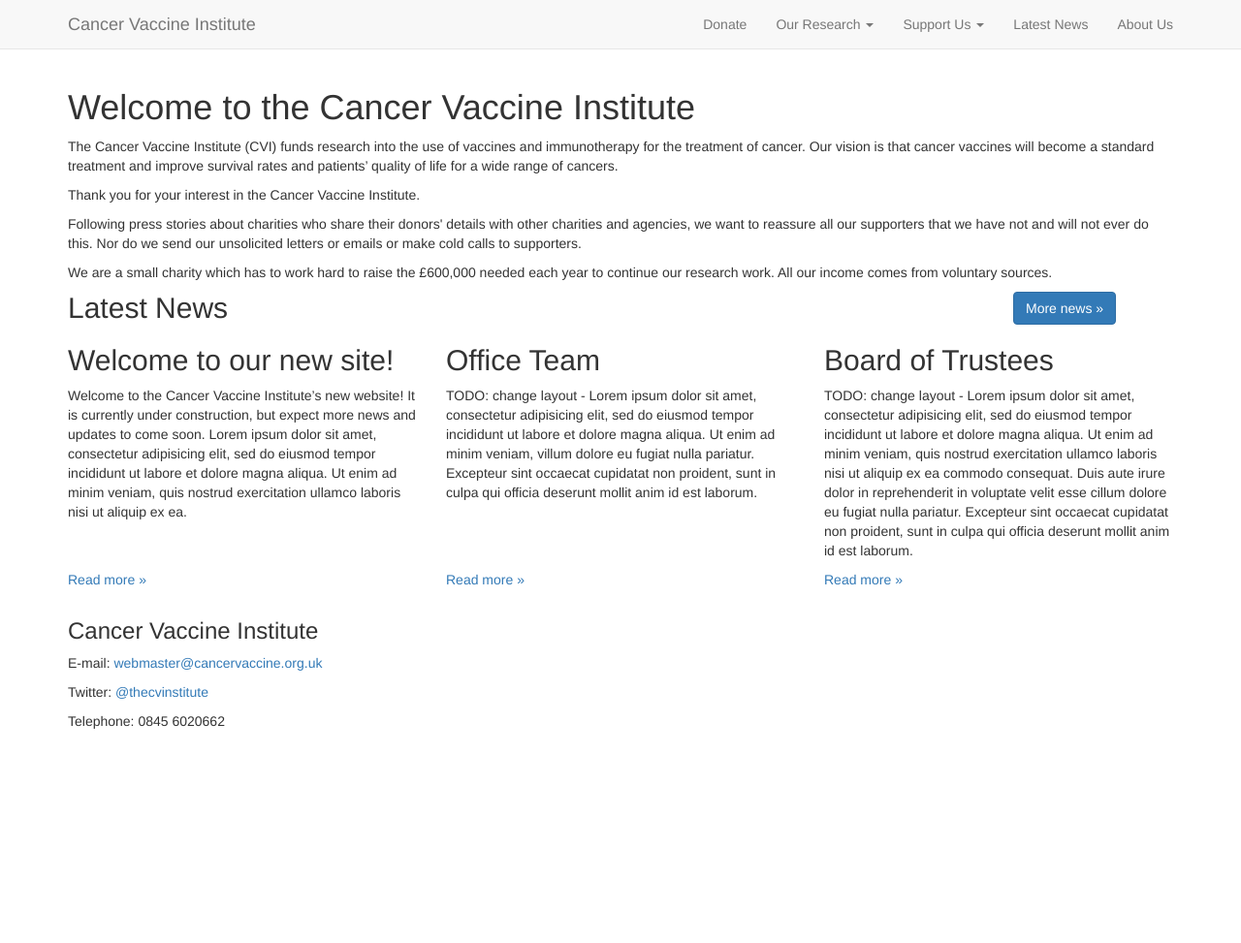
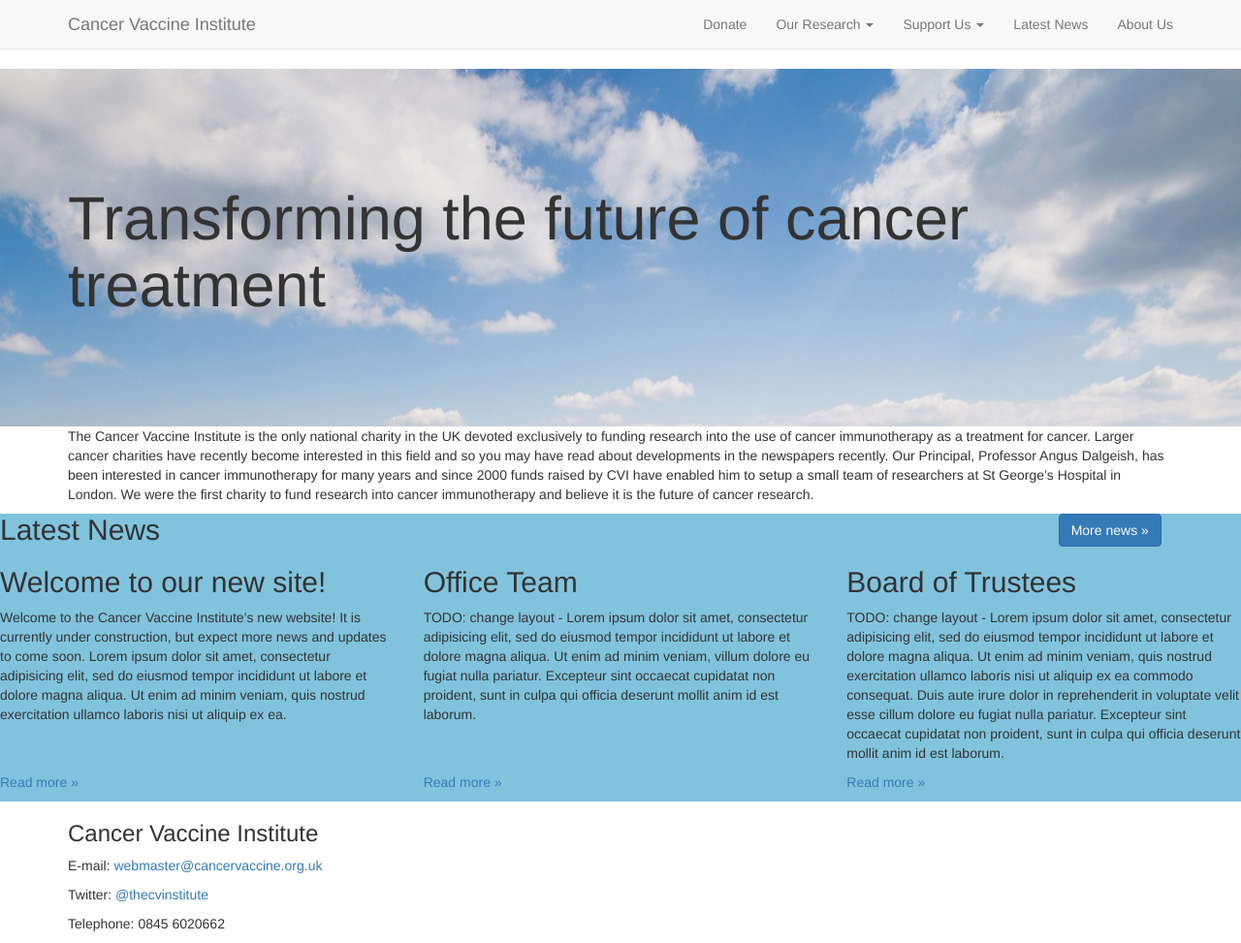
Before and after one commit to CancerVaccine/cancervaccine.github.io, a Jekyll site: the page built from index.html, in a window 1280 px wide. Shown: the whole page at 97% size. Built offline with Jekyll 4.4.1, drawn with Linux system fonts in a browser that asks for light colours; nearby versions of some CDN libraries; before the commit the page ends 900 px from its top, so only the background shows below that.

Commit message:
Fixed Mark's dodge hacks and stuff :lock:

```diff
--- a/index.html
+++ b/index.html
@@ -1,23 +1,43 @@
 ---
 title: Welcome to the Cancer Vaccine Institute
-layout: page
+layout: default
 ---
 
-<p>The Cancer Vaccine Institute (CVI) funds research into the use of vaccines and
-  immunotherapy for the treatment of cancer. Our vision is that cancer vaccines
-  will become a standard treatment and improve survival rates and patients’
-  quality of life for a wide range of cancers.</p>
+<div class="jumbotron big-image" data-speed="6" data-type="background">
+  <div class="container">
+    <h1>Transforming the future of cancer treatment</h1>
+  </div>
+</div>
 
-<p>Thank you for your interest in the Cancer Vaccine Institute.</p>
+<div class="container">
+  <div class="row">
+    <div class="col-md-12">
+      <p>
+        The Cancer Vaccine Institute is the only national charity in the UK devoted exclusively
+        to funding research into the use of cancer immunotherapy as a treatment for cancer.
+        Larger cancer charities have recently become interested in this field and so you may
+        have read about developments in the newspapers recently. Our Principal, Professor Angus
+        Dalgeish, has been interested in cancer immunotherapy for many years and since 2000 funds
+        raised by CVI have enabled him to setup a small team of researchers at St George’s
+        Hospital in London. We were the first charity to fund research into cancer
+        immunotherapy and believe it is the future of cancer research.
+      </p>
+    </div>
+  </div>
+</div>
 
-<p>Following press stories about charities who share their donors' details with
-  other charities and agencies, we want to reassure all our supporters that we
-  have not and will not ever do this.  Nor do we send our unsolicited letters or
-  emails or make cold calls to supporters. </p>
+<div style="background-color: #81C3DD">
+  {% include latest-news-row.html %}
+</div>
 
-<p>We are a small charity which has to work hard to raise the £600,000 needed
-  each year to continue our research work. All our income comes from voluntary
-  sources.</p>
-
-
-{% include latest-news-row.html %}
+<style>
+  .big-image {
+    background: url(assets/images/stock/mountain.jpg) 50% 0 fixed;
+    height: auto;
+    margin: 0 auto;
+    width: 100%;
+    position: relative;
+    /*box-shadow: 0 0 50px rgba(0,0,0,0.8);*/
+    padding: 100px 0;
+  }
+</style>
```
